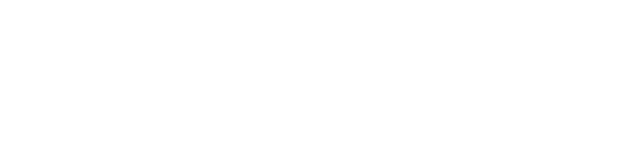
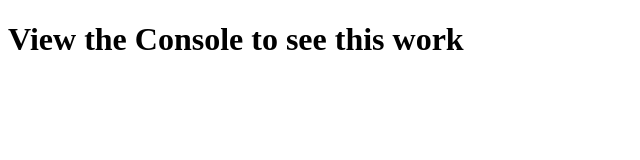
Before and after one commit to smithbrandon/Covalence-Lab-01, a plain HTML site: page index.html in a window 1280 px wide. Shown: the whole page, without its empty margins (0-640 px from the left). Drawn offline with Linux system fonts and the light colour scheme.

Commit message:
Added note to check the console

```diff
--- a/index.html
+++ b/index.html
@@ -4,5 +4,6 @@
         <script src="jsScript.js"></script>
     </head>
     <body>
+        <h1>View the Console to see this work</h1>
     </body>
 </html>
```
